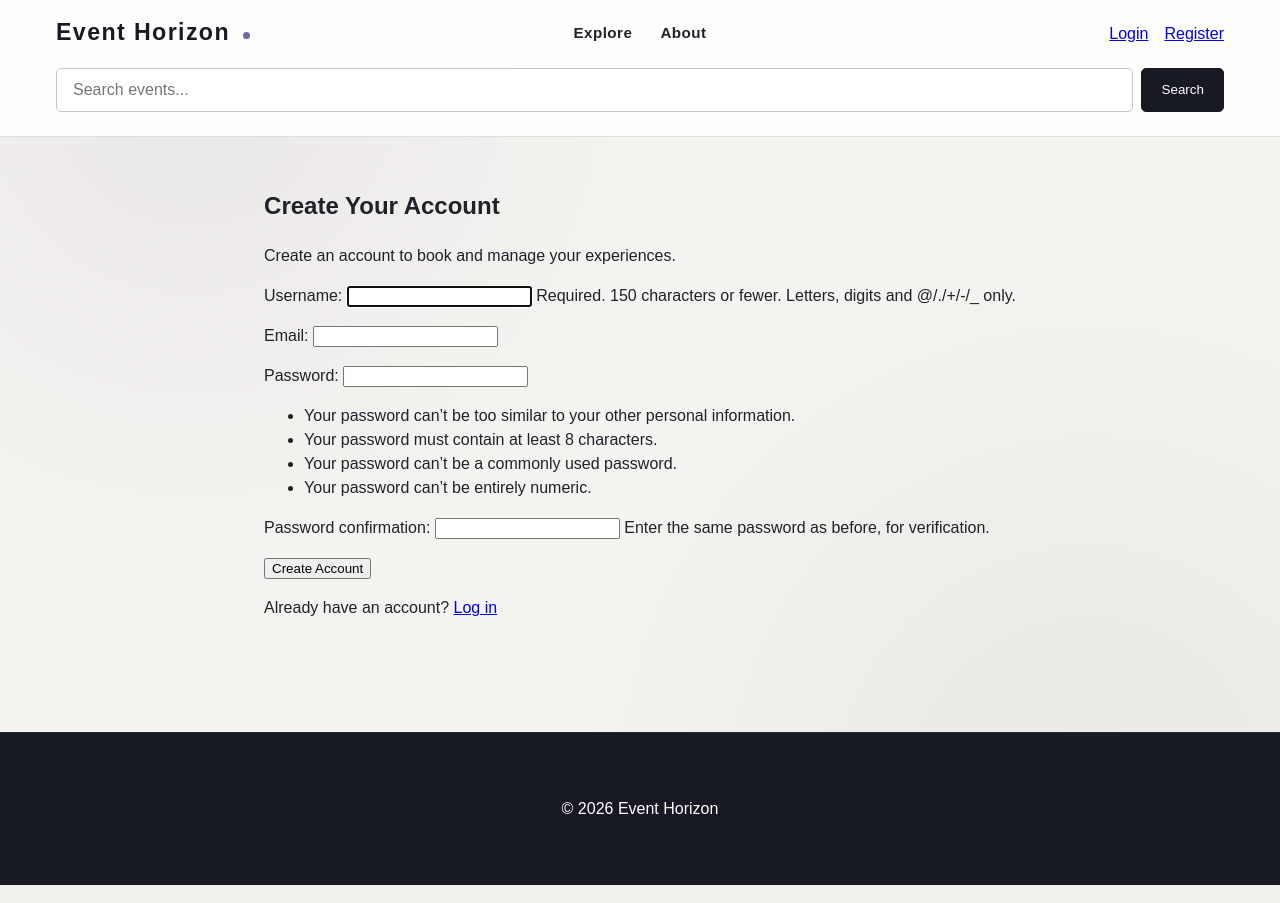
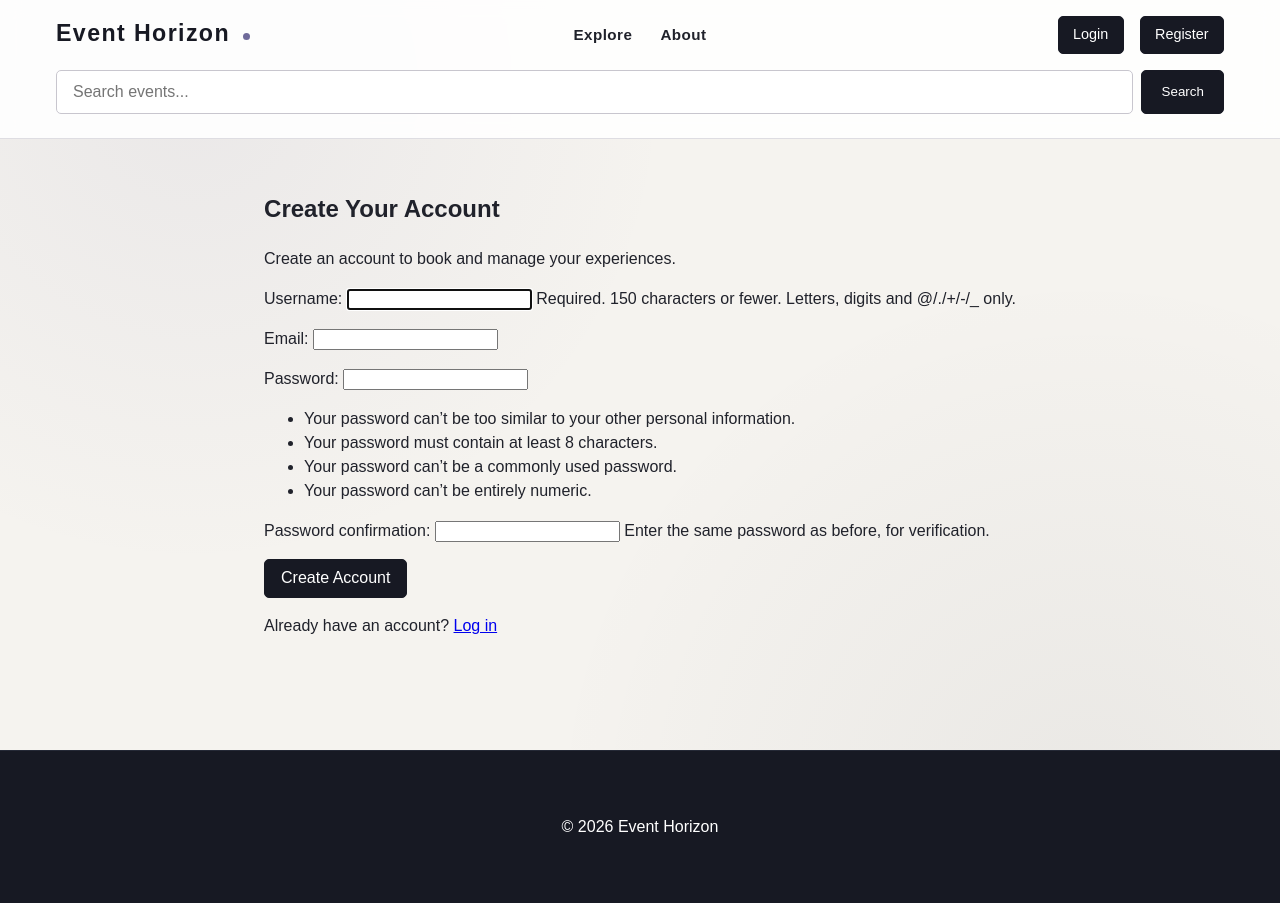
Before and after one commit to MSR-Projects7274/event-horizon, a Django app: page /accounts/register/ in a window 1280 px wide. Run offline with Django 5.2, Linux system fonts and the light colour scheme.

Commit message:
Style authentication buttons consistently

```diff
--- a/static/css/style.css
+++ b/static/css/style.css
@@ -847,6 +847,49 @@ footer {
     font-weight: bold;
 }
 
+.auth-button {
+    display: inline-block;
+    padding: 0.6rem 1rem;
+    border: 1px solid var(--eh-night);
+    border-radius: var(--eh-radius-small);
+    background-color: var(--eh-night);
+    color: #fff;
+    text-decoration: none;
+    font-size: 1rem;
+    cursor: pointer;
+    transition:
+        background-color var(--eh-transition),
+        border-color var(--eh-transition),
+        transform var(--eh-transition);
+}
+
+.auth-button:hover {
+    background-color: var(--eh-accent-dark);
+    border-color: var(--eh-accent-dark);
+    transform: translateY(-1px);
+}
+
+.auth-nav-button {
+    display: inline-block;
+    padding: 0.45rem 0.9rem;
+    border: 1px solid var(--eh-night);
+    border-radius: var(--eh-radius-small);
+    background-color: var(--eh-night);
+    color: #fff;
+    text-decoration: none;
+    font-size: 0.9rem;
+    transition:
+        background-color var(--eh-transition),
+        border-color var(--eh-transition),
+        transform var(--eh-transition);
+}
+
+.auth-nav-button:hover {
+    background-color: var(--eh-accent-dark);
+    border-color: var(--eh-accent-dark);
+    transform: translateY(-1px);
+}
+
 .event-book-button {
     display: inline-block;
     padding: 0.6rem 1rem;
--- a/templates/base.html
+++ b/templates/base.html
@@ -57,11 +57,11 @@
 
                 {% else %}
 
-                    <a href="{% url 'login' %}">
+                    <a href="{% url 'login' %}" class="auth-nav-button">
                         Login
                     </a>
 
-                    <a href="{% url 'register' %}">
+                    <a href="{% url 'register' %}" class="auth-nav-button">
                         Register
                     </a>
 
--- a/templates/registration/login.html
+++ b/templates/registration/login.html
@@ -19,7 +19,7 @@
 
             {{ form.as_p }}
 
-            <button type="submit">
+            <button type="submit" class="auth-button">
                 Log In
             </button>
         </form>
--- a/templates/registration/register.html
+++ b/templates/registration/register.html
@@ -19,7 +19,7 @@
 
             {{ form.as_p }}
 
-            <button type="submit">
+            <button type="submit" class="auth-button">
                 Create Account
             </button>
         </form>
```
